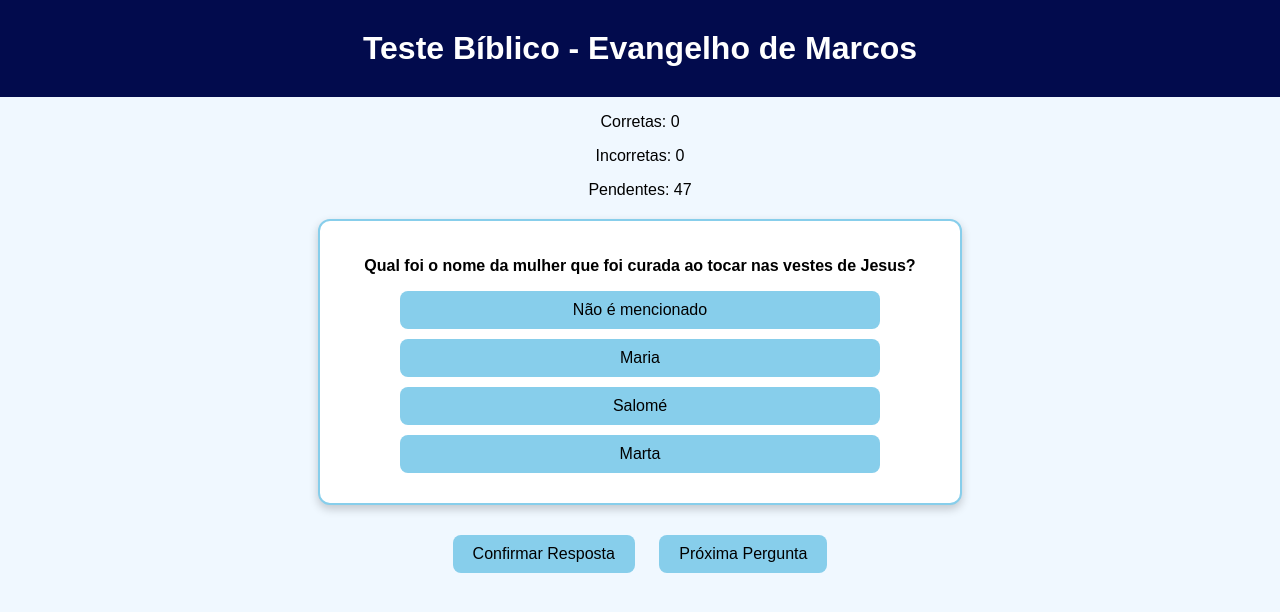
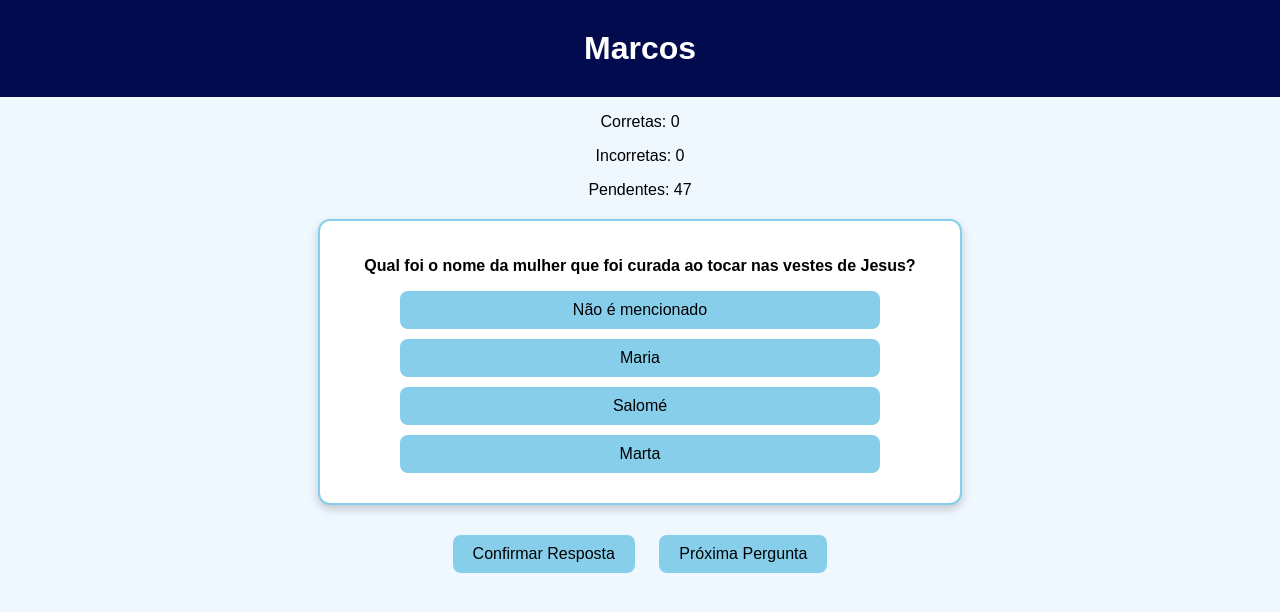
Before and after one commit to 889Christian/marcos, a plain HTML site: page index.html in a window 1280 px wide. Drawn offline with Linux system fonts and the light colour scheme.

Commit message:
Update index.html

```diff
--- a/index.html
+++ b/index.html
@@ -79,7 +79,7 @@
     </style>
 </head>
 <body>
-    <h1>Teste Bíblico - Evangelho de Marcos</h1>
+    <h1>Marcos</h1>
 
     <div id="stats">
         <p>Corretas: <span id="correctCount">0</span></p>
```
